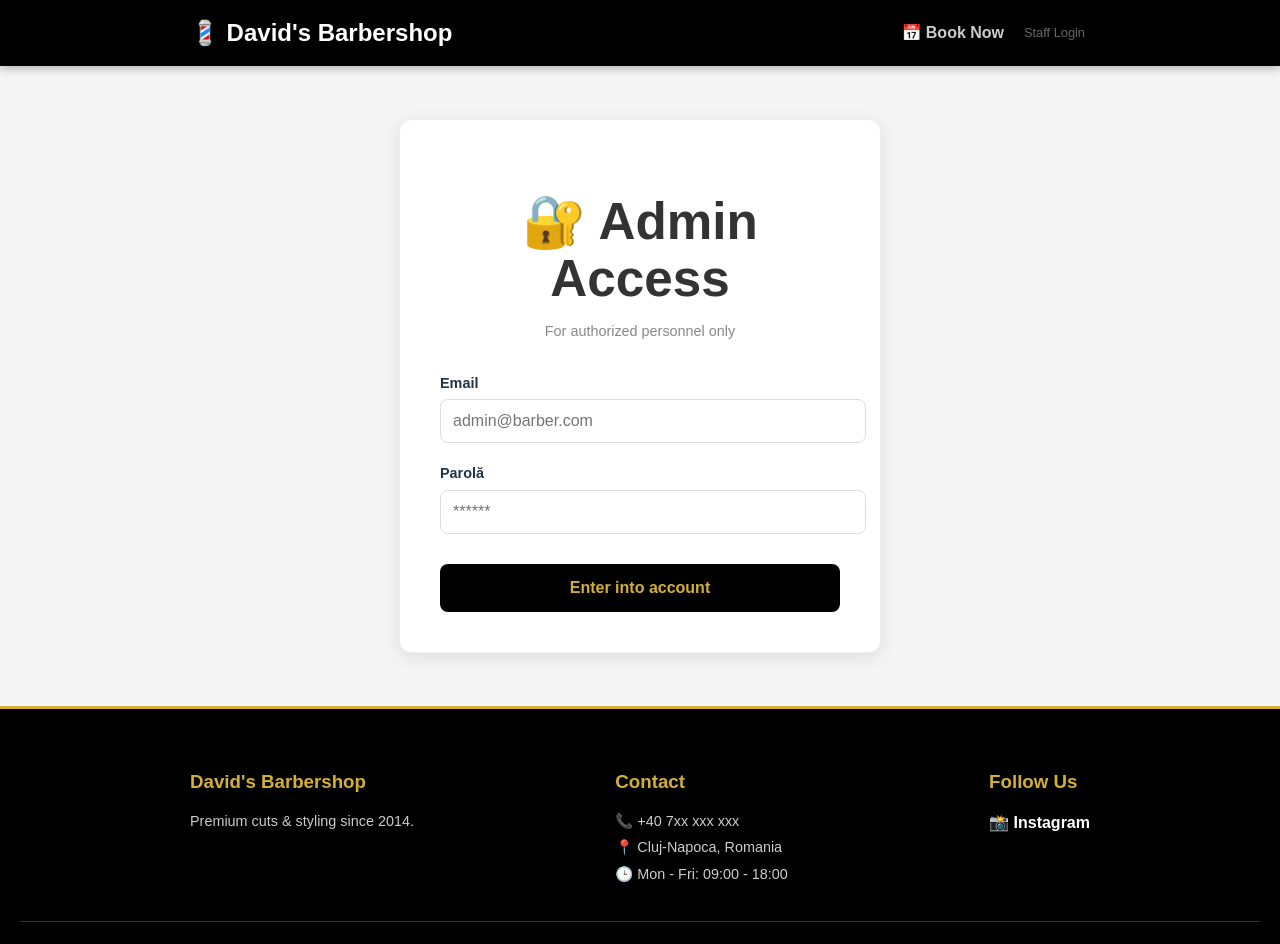
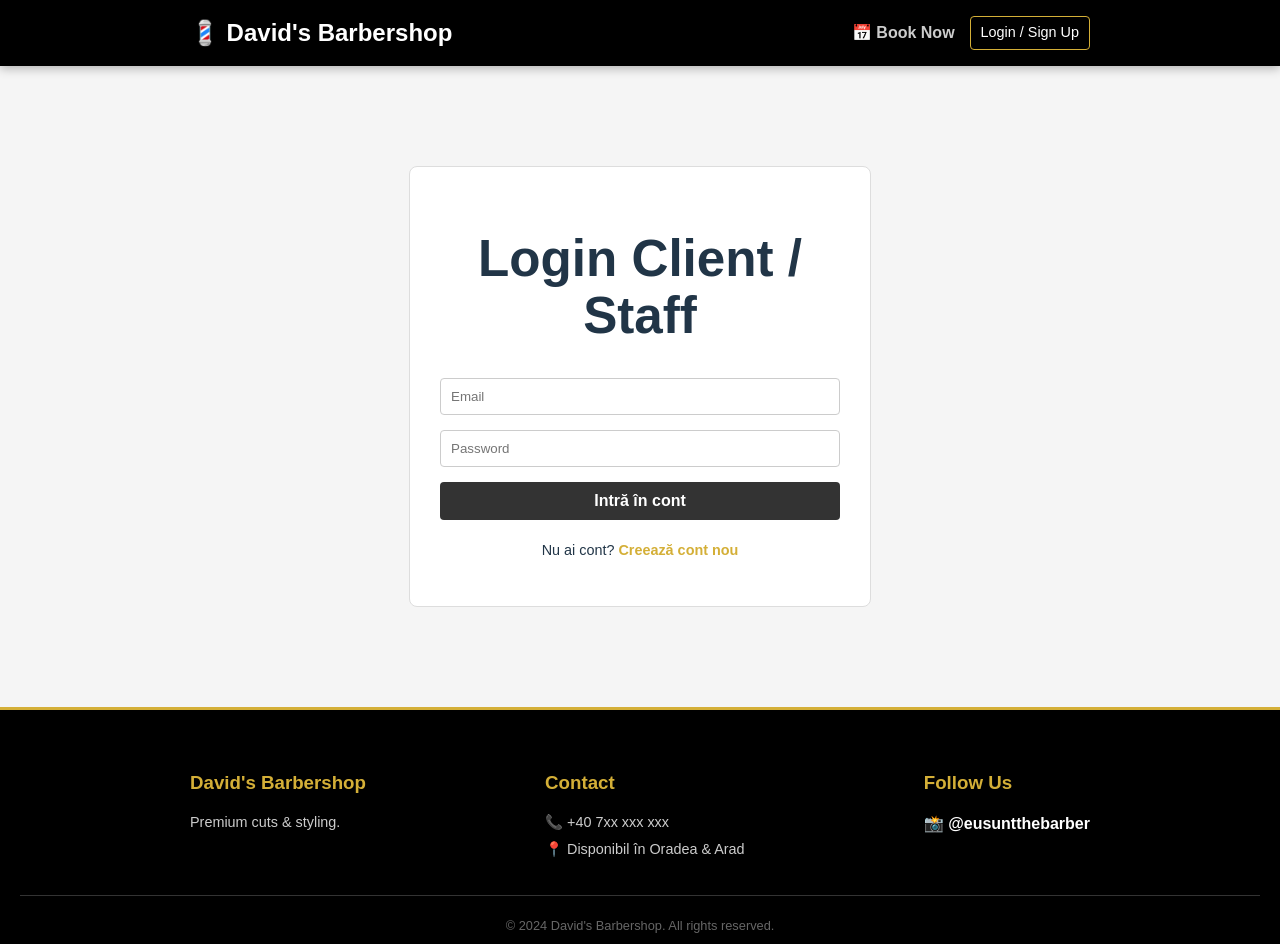
Before and after one commit to timoteifrincuu/davids-barbershop, a Vue app: page /login in a window 1280 px wide. Shown: the top 944 px of the page. Built offline with nearby package versions, Linux system fonts and the light colour scheme.

Commit message:
Sign Up for clients added

```diff
--- a/src/App.vue
+++ b/src/App.vue
@@ -38,7 +38,7 @@ async function handleLogout() {
           </template>
 
           <template v-else>
-            <RouterLink to="/login" class="login-btn-nav">Staff Login</RouterLink>
+            <RouterLink to="/login" class="login-btn-nav">Login / Sign Up</RouterLink>
           </template>
         </nav>
       </div>
@@ -53,20 +53,19 @@ async function handleLogout() {
 
         <div class="footer-section">
           <h3>David's Barbershop</h3>
-          <p>Premium cuts & styling since 2014.</p>
+          <p>Premium cuts & styling.</p>
         </div>
 
         <div class="footer-section">
           <h3>Contact</h3>
           <p>📞 +40 7xx xxx xxx</p>
-          <p>📍 Cluj-Napoca, Romania</p>
-          <p>🕒 Mon - Fri: 09:00 - 18:00</p>
+          <p>📍 Disponibil în Oradea & Arad</p>
         </div>
 
         <div class="footer-section">
           <h3>Follow Us</h3>
-          <a href="https://instagram.com" target="_blank" class="social-link">
-            📸 Instagram
+          <a href="https://www.instagram.com/eusuntthebarber" target="_blank" class="social-link">
+            📸 @eusuntthebarber
           </a>
         </div>
 
@@ -80,78 +79,33 @@ async function handleLogout() {
 </template>
 
 <style>
+/* ... (Pastreaza stilurile CSS existente, sunt bune) ... */
 /* --- GLOBAL --- */
 body { margin: 0; font-family: 'Arial', sans-serif; background-color: #f5f5f5; }
 .app-wrapper { display: flex; flex-direction: column; min-height: 100vh; }
 
 /* --- HEADER --- */
-header {
-  background-color: #000;
-  padding: 15px 0;
-  color: white;
-  position: sticky; top: 0; z-index: 100;
-  box-shadow: 0 2px 10px rgba(0,0,0,0.3);
-}
-
-.nav-content {
-  max-width: 900px; margin: 0 auto; padding: 0 20px;
-  display: flex; justify-content: space-between; align-items: center;
-}
-
+header { background-color: #000; padding: 15px 0; color: white; position: sticky; top: 0; z-index: 100; box-shadow: 0 2px 10px rgba(0,0,0,0.3); }
+.nav-content { max-width: 900px; margin: 0 auto; padding: 0 20px; display: flex; justify-content: space-between; align-items: center; }
 .logo { font-size: 1.5rem; font-weight: bold; color: white; text-decoration: none; }
 nav { display: flex; gap: 15px; align-items: center; }
-
 .nav-link { color: #ccc; text-decoration: none; font-weight: bold; transition: color 0.3s; }
 .nav-link:hover { color: #d4af37; }
 .router-link-active { color: #d4af37; }
 .admin-link { color: #ff6b6b; }
-
-.logout-btn {
-  background: none; border: 1px solid #666; color: white;
-  padding: 5px 10px; border-radius: 4px; cursor: pointer;
-}
+.logout-btn { background: none; border: 1px solid #666; color: white; padding: 5px 10px; border-radius: 4px; cursor: pointer; }
 .logout-btn:hover { background: white; color: black; }
-
-.login-btn-nav {
-  text-decoration: none; color: #666; font-size: 0.8rem;
-  padding: 5px; transition: color 0.3s;
-}
-.login-btn-nav:hover { color: #fff; }
-
-/* --- MAIN --- */
+.login-btn-nav { text-decoration: none; color: #fff; font-size: 0.9rem; border: 1px solid #d4af37; padding: 5px 10px; border-radius: 4px; transition: all 0.3s; }
+.login-btn-nav:hover { background-color: #d4af37; color: black; }
 main { flex: 1; }
 
-/* --- FOOTER (DESIGN NOU) --- */
-.app-footer {
-  background-color: #000;
-  color: white;
-  padding: 40px 20px 20px;
-  border-top: 3px solid #d4af37; /* Linie aurie eleganta sus */
-}
-
-.footer-content {
-  max-width: 900px;
-  margin: 0 auto;
-  display: flex;
-  justify-content: space-between;
-  flex-wrap: wrap;
-  gap: 20px;
-  margin-bottom: 30px;
-}
-
+/* --- FOOTER --- */
+.app-footer { background-color: #000; color: white; padding: 40px 20px 20px; border-top: 3px solid #d4af37; }
+.footer-content { max-width: 900px; margin: 0 auto; display: flex; justify-content: space-between; flex-wrap: wrap; gap: 20px; margin-bottom: 30px; }
 .footer-section h3 { color: #d4af37; margin-bottom: 15px; }
 .footer-section p { color: #ccc; margin: 5px 0; font-size: 0.9rem; }
-
-.social-link {
-  color: white; text-decoration: none; font-weight: bold; display: block; margin-top: 5px;
-}
+.social-link { color: white; text-decoration: none; font-weight: bold; display: block; margin-top: 5px; }
 .social-link:hover { color: #d4af37; }
-
-.copyright {
-  text-align: center; border-top: 1px solid #333; padding-top: 20px; color: #666; font-size: 0.8rem;
-}
-
-@media (max-width: 600px) {
-  .footer-content { flex-direction: column; text-align: center; }
-}
+.copyright { text-align: center; border-top: 1px solid #333; padding-top: 20px; color: #666; font-size: 0.8rem; }
+@media (max-width: 600px) { .footer-content { flex-direction: column; text-align: center; } }
 </style>
--- a/src/router/index.js
+++ b/src/router/index.js
@@ -1,49 +1,31 @@
 import { createRouter, createWebHistory } from 'vue-router'
-import { supabase } from '../supabase' // <--- Importam Supabase ca sa verificam userul
-
 import HomeView from '../views/HomeView.vue'
 import BookingView from '../views/BookingView.vue'
+import LoginView from '../views/LoginView.vue'
+import RegisterView from '../views/RegisterView.vue' // <--- IMPORT NOU
 import AdminView from '../views/AdminView.vue'
-import LoginView from '../views/LoginView.vue'
+import { supabase } from '../supabase'
 
 const router = createRouter({
   history: createWebHistory(import.meta.env.BASE_URL),
   routes: [
-    {
-      path: '/',
-      name: 'home',
-      component: HomeView
-    },
-    {
-      path: '/booking',
-      name: 'booking',
-      component: BookingView
-    },
-    {
-      path: '/login',
-      name: 'login',
-      component: LoginView
-    },
-    {
-      path: '/admin',
-      name: 'admin',
-      component: AdminView,
-      // Aici punem eticheta "PRIVAT"
-      meta: { requiresAuth: true }
-    }
+    { path: '/', component: HomeView },
+    { path: '/booking', component: BookingView, meta: { requiresAuth: true } }, // <--- PROTEJAM RUTA
+    { path: '/login', component: LoginView },
+    { path: '/register', component: RegisterView }, // <--- RUTA NOUA
+    { path: '/admin', component: AdminView, meta: { requiresAuth: true } }
   ]
 })
 
-// --- PORTARUL (Navigation Guard) ---
+// Route Guards (Paznicul)
 router.beforeEach(async (to, from, next) => {
-  // 1. Verificam daca utilizatorul e logat
   const { data: { session } } = await supabase.auth.getSession()
 
-  // 2. Daca pagina cere autentificare (requiresAuth) SI nu avem sesiune (nu e logat)
+  // Daca ruta cere auth si nu esti logat -> Trimite la Login
   if (to.meta.requiresAuth && !session) {
-    next('/login') // Il trimitem la login
+    next('/login')
   } else {
-    next() // Il lasam sa treaca
+    next()
   }
 })
 
--- a/src/views/BookingView.vue
+++ b/src/views/BookingView.vue
@@ -55,7 +55,21 @@ function generateDates() {
 }
 
 // --- SUPABASE ---
+// Inlocuieste onMounted existent cu acesta:
 onMounted(async () => {
+  // 1. Verificam daca e logat
+  const { data: { user } } = await supabase.auth.getUser()
+
+  if (!user) {
+    // Daca nu e user, il trimitem la login (de siguranta)
+    router.push('/login')
+    return
+  }
+
+  // 2. Daca e logat, incercam sa-i pre-completam emailul (optional)
+  // Putem salva emailul in clientName temporar sau doar il tinem minte
+  // clientName.value = user.email (optional)
+
   await getServices()
   generateDates()
 })
--- a/src/views/LoginView.vue
+++ b/src/views/LoginView.vue
@@ -5,95 +5,44 @@ import { useRouter } from 'vue-router'
 
 const email = ref('')
 const password = ref('')
-const loading = ref(false)
-const router = useRouter() // Ne ajuta sa schimbam pagina
+const router = useRouter()
 
 async function handleLogin() {
-  loading.value = true
-
-  // Cerem la Supabase sa ne logheze
   const { error } = await supabase.auth.signInWithPassword({
     email: email.value,
-    password: password.value
+    password: password.value,
   })
 
   if (error) {
-    alert('Error: ' + error.message)
+    alert("Error logging in: " + error.message)
   } else {
-    // Daca e succes, ne duce direct in Admin
-    router.push('/admin')
+    // Dupa login, mergem la Booking
+    router.push('/booking')
   }
-  loading.value = false
 }
 </script>
 
 <template>
   <div class="login-container">
-    <div class="login-card">
-      <h1>🔐 Admin Access</h1>
-    <p>For authorized personnel only</p>
+    <h1>Login Client / Staff</h1>
 
-      <div class="form-group">
-        <label>Email</label>
-        <input v-model="email" type="email" placeholder="admin@barber.com">
-      </div>
+    <div class="form-group">
+      <input v-model="email" type="email" placeholder="Email" />
+      <input v-model="password" type="password" placeholder="Password" />
+      <button @click="handleLogin">Intră în cont</button>
+    </div>
 
-      <div class="form-group">
-        <label>Parolă</label>
-        <input v-model="password" type="password" placeholder="******">
-      </div>
-
-      <button @click="handleLogin" :disabled="loading" class="login-btn">
-        {{ loading ? 'Verifying...' : 'Enter into account' }}
-      </button>
-    </div>
+    <p class="switch-link">
+      Nu ai cont? <RouterLink to="/register">Creează cont nou</RouterLink>
+    </p>
   </div>
 </template>
 
 <style scoped>
-.login-container {
-  display: flex;
-  justify-content: center;
-  align-items: center;
-  min-height: 80vh; /* Centrat pe mijlocul ecranului */
-  font-family: Arial, sans-serif;
-}
-
-.login-card {
-  background: white;
-  padding: 40px;
-  border-radius: 12px;
-  box-shadow: 0 4px 20px rgba(0,0,0,0.1);
-  width: 100%;
-  max-width: 400px;
-  text-align: center;
-  border: 1px solid #eee;
-}
-
-h1 { margin-bottom: 10px; color: #333; }
-p { color: #888; margin-bottom: 30px; font-size: 0.9rem; }
-
-.form-group { margin-bottom: 20px; text-align: left; }
-label { display: block; margin-bottom: 5px; font-weight: bold; font-size: 0.9rem; }
-input {
-  width: 100%;
-  padding: 12px;
-  border: 1px solid #ddd;
-  border-radius: 8px;
-  font-size: 1rem;
-}
-
-.login-btn {
-  width: 100%;
-  background-color: #000;
-  color: #d4af37;
-  padding: 15px;
-  border: none;
-  border-radius: 8px;
-  font-weight: bold;
-  cursor: pointer;
-  margin-top: 10px;
-}
-.login-btn:hover { background-color: #333; }
-.login-btn:disabled { opacity: 0.7; cursor: not-allowed; }
+.login-container { max-width: 400px; margin: 100px auto; padding: 30px; border: 1px solid #ddd; border-radius: 8px; background: white; text-align: center; }
+input { display: block; width: 100%; padding: 10px; margin-bottom: 15px; border: 1px solid #ccc; border-radius: 4px; box-sizing: border-box; }
+button { width: 100%; padding: 10px; background-color: #333; color: white; border: none; border-radius: 4px; cursor: pointer; font-weight: bold; transition: background 0.3s; }
+button:hover { background-color: #d4af37; color: black; }
+.switch-link { margin-top: 20px; font-size: 0.9rem; }
+.switch-link a { color: #d4af37; text-decoration: none; font-weight: bold; }
 </style>
--- /dev/null
+++ b/src/views/RegisterView.vue
@@ -0,0 +1,56 @@
+<script setup>
+import { ref } from 'vue'
+import { supabase } from '../supabase'
+import { useRouter } from 'vue-router'
+
+const email = ref('')
+const password = ref('')
+const loading = ref(false)
+const router = useRouter()
+
+async function handleRegister() {
+  loading.value = true
+  // Functia de sign-up din Supabase
+  const { data, error } = await supabase.auth.signUp({
+    email: email.value,
+    password: password.value,
+  })
+
+  if (error) {
+    alert('Error: ' + error.message)
+  } else {
+    alert('Cont creat cu succes! Te poți loga acum.')
+    router.push('/login')
+  }
+  loading.value = false
+}
+</script>
+
+<template>
+  <div class="auth-container">
+    <h1>Creează Cont Client</h1>
+    <p>Ai nevoie de cont pentru a te programa.</p>
+
+    <div class="form-group">
+      <input v-model="email" type="email" placeholder="Email" />
+      <input v-model="password" type="password" placeholder="Parolă (min 6 caractere)" />
+
+      <button @click="handleRegister" :disabled="loading">
+        {{ loading ? 'Se creează...' : 'Înregistrează-te' }}
+      </button>
+    </div>
+
+    <p class="switch-link">
+      Ai deja cont? <RouterLink to="/login">Loghează-te aici</RouterLink>
+    </p>
+  </div>
+</template>
+
+<style scoped>
+.auth-container { max-width: 400px; margin: 50px auto; padding: 20px; text-align: center; background: white; border-radius: 10px; border: 1px solid #eee; }
+input { display: block; width: 100%; margin: 10px 0; padding: 10px; box-sizing: border-box; border: 1px solid #ccc; border-radius: 5px; }
+button { width: 100%; padding: 10px; background-color: #d4af37; color: white; border: none; cursor: pointer; font-weight: bold; border-radius: 5px; margin-top: 10px; }
+button:disabled { background-color: #ccc; }
+.switch-link { margin-top: 20px; font-size: 0.9rem; }
+.switch-link a { color: #d4af37; text-decoration: none; font-weight: bold; }
+</style>
```
